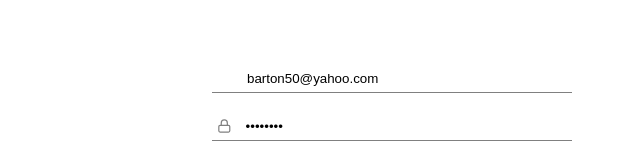
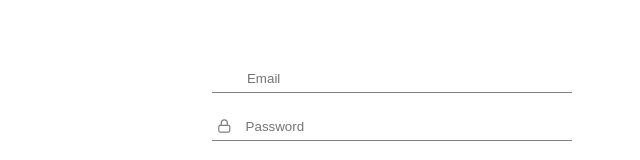
Before and after one commit to codeforsanjose/litter.ai, a React (Create React App) app in the folder client/: page /login in a window 1280 px wide. Shown: the part 299-459 px from the top of the page, without its empty margins (248-888 px from the left). Built offline with nearby package versions, Linux system fonts and the light colour scheme; some icons are missing.

Commit message:
Reset default login data to be blank.

```diff
--- a/client/src/Components/Login.jsx
+++ b/client/src/Components/Login.jsx
@@ -7,8 +7,8 @@ import '../css/LoginSignUp.css';
 
 export default function Login({ setUser }) {
   const [loginData, setLoginData] = useState({
-    email: 'barton50@yahoo.com',
-    password: 'password',
+    email: '',
+    password: '',
   });
 
   const [invalidLogin, setInvalidLogin] = useState(false);
```
